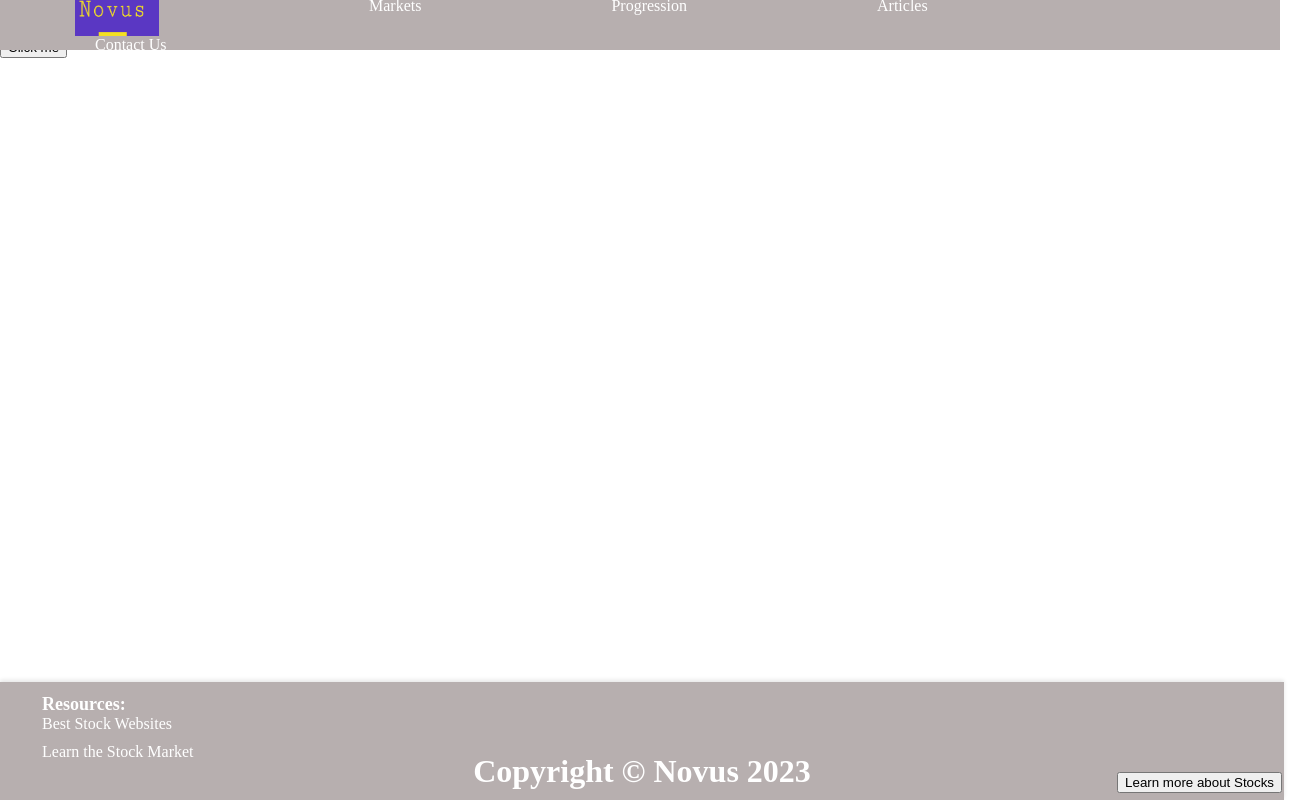
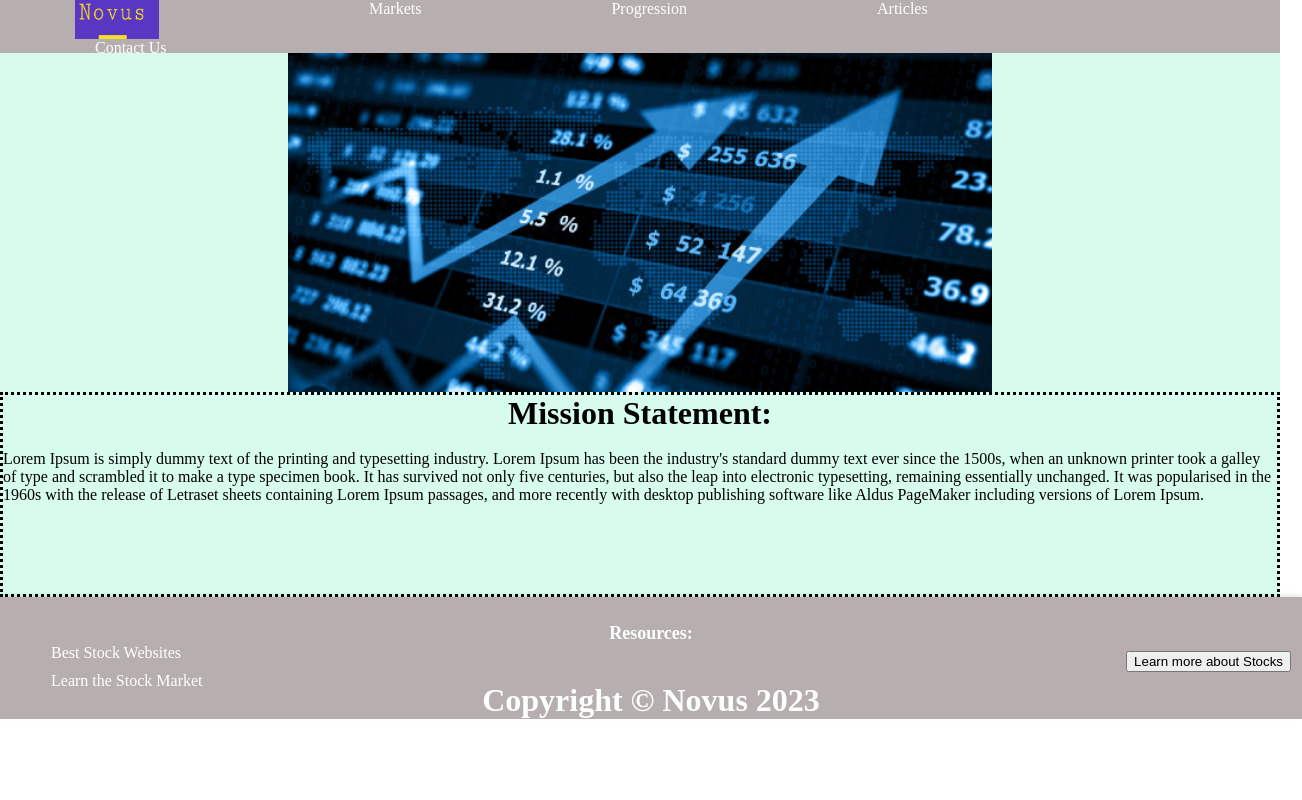
Before and after one commit to RBiju12/Novus, a React (Create React App) app in the folder frontend/: page / in a window 1280 px wide. Shown: the whole page, 1302 px wide, since content can reach past the window. Built offline with nearby package versions, Linux system fonts and the light colour scheme.

Commit message:
Created basic home and contact page

```diff
--- a/frontend/src/components/footer.js
+++ b/frontend/src/components/footer.js
@@ -13,7 +13,7 @@
             console.error('Error fetching endpoint', err)
         })
         setComplete(true)
-        console.log(response.data)
+        console.log(response)
     }
 
 
@@ -25,7 +25,6 @@
     <footer className='footer'>
       <div className='footer-content'>
         <h1 className='footheader'>Resources:</h1>
-
         <ul>
           <li>
             <a href="https://site.financialmodelingprep.com/education/best-stock-research-websites">Best Stock Websites</a>
--- a/frontend/src/components/navbar.js
+++ b/frontend/src/components/navbar.js
@@ -5,6 +5,7 @@
 
 function Navbar() {
   return (
+    <div className='main-content'>
     <header>
       <nav className="navbar">
         <ul>
@@ -28,6 +29,7 @@
         </ul>
       </nav>
     </header>
+    </div>
   );
 }
 
--- a/frontend/src/components/styles.css
+++ b/frontend/src/components/styles.css
@@ -1,3 +1,7 @@
+.main-content {
+  padding-top: 53px; /* Adjust this value based on the height of your navbar */
+}
+
 /* Reset default margins and paddings for the whole page */
 body, h1, p, ul, li {
   margin: 0;
@@ -6,11 +10,15 @@
 
 /* Style for the navbar */
 .navbar {
-    background-color: #B7AFAF; /* Change this to your desired background color */
+  padding-top: 3px;
+  background-color: #B7AFAF;
   display: flex;
   justify-content: center;
   align-items: center;
-    height: 50px; /* Adjust the height as needed */
+  height: 50px;
+  position: sticky; /* Change from "fixed" to "sticky" */
+  top: 0; /* Stick to the top of the viewport */
+  z-index: 1; /* Add a z-index to ensure it appears above other content */
 }
 
 /* Style for the navbar links */
@@ -53,12 +61,12 @@
 
 
 .footer {
-    position: fixed;
   bottom: 0;
   width: 100%;
+  min-height: 100px; /* Set a minimum height for the footer */
   background-color: #B7AFAF;
   color: #fff;
-    padding: 2px;
+  padding: 11px;
   box-shadow: 0 -2px 4px rgba(0, 0, 0, 0.1);
 }
 
@@ -68,7 +76,7 @@
 }
 
 .footheader {
-    margin-top: 10px;
+  margin-top: 15px;
   font-size: 18px;
 }
 
@@ -97,7 +105,7 @@
   height: 1px;
 }
 
-  .automatebutton{
-    margin-bottom: 5px;
+.automatebutton {
+  margin-top: -50px;
   float: right;
 }
--- a/frontend/src/pages/Markets.js
+++ b/frontend/src/pages/Markets.js
@@ -1,6 +1,17 @@
+import './Novus.css'
+
 const Markets = () => {
     return(
-        <h1>Welcome to Markets Page</h1>
+        <>
+        <h1 className='markethead'>Welcome to Markets Page</h1>
+        <br></br>
+        <br></br>
+        <br></br>
+        <br></br>
+        <br></br>
+        <br></br>
+        <br></br>
+        </>
     )
 }
 
--- /dev/null
+++ b/frontend/src/pages/Novus.css
@@ -0,0 +1,38 @@
+.novushome{
+    display: block;
+    overflow: hidden;
+    margin-left: auto;
+    margin-right: auto;
+    width: 55%;
+    height: 60%;
+}
+
+.novushome img{
+width: 100%;
+  height: 100%;
+  object-fit: cover;
+  transition: filter 0.2s ease;
+}
+
+.novushome:hover img{
+    filter: grayscale(100%)
+}
+
+.container{
+    height: auto;
+    width: auto;
+    background-color: #D7FBEC;
+}
+
+.mission{
+    border-style: dotted;
+    border-color: rgb(0, 0, 0);
+}
+
+h1{
+    text-align: center;
+}
+
+.markethead{
+    font-size: 50px;
+}
--- a/frontend/src/pages/Novus.js
+++ b/frontend/src/pages/Novus.js
@@ -1,32 +1,43 @@
-import {useState, useEffect} from 'react'
-import axios from 'axios'
+import Home from './Home.png'
+import './Novus.css'
+const Novus = () => {
+    //const [data, setData] = useState([])
 
-const Novus = () => {
-    const [data, setData] = useState([])
-
-    useEffect(() => {
-        fetchData();
-    }, [])
+    // useEffect(() => {
+    //     fetchData();
+    // }, [])
 
 
-    const fetchData = async() => {
-        try{
-            const response = await axios.get('http://localhost:5000/')
-            setData(response.data)
-            console.log(response)
-        }
-        catch(err){
-            console.error("Error", err)
-        }
+    // const fetchData = async() => {
+    //     try{
+    //         const response = await axios.get('http://localhost:5000/')
+    //         setData(response.data)
+    //         console.log(response)
+    //     }
+    //     catch(err){
+    //         console.error("Error", err)
+    //     }
+    return(
+        <>
+            <div className='container'>
+                <div className='novushome'>
+                <img src={Home} className='novushome' alt='stockimg' />
+                </div>
+
+                <div className='mission'>
+                    <h1>Mission Statement:</h1>
+                    <br />
+                    <p>Lorem Ipsum is simply dummy text of the printing and typesetting industry. Lorem Ipsum has been the industry's standard dummy text ever since the 1500s, when an unknown printer took a galley of type and scrambled it to make a type specimen book. It has survived not only five centuries, but also the leap into electronic typesetting, remaining essentially unchanged. It was popularised in the 1960s with the release of Letraset sheets containing Lorem Ipsum passages, and more recently with desktop publishing software like Aldus PageMaker including versions of Lorem Ipsum.</p>
+                    <br></br>
+                    <br></br>
+                    <br></br>
+                    <br></br>
+                    <br></br>
+                </div>
+            </div>
+        </>
+    )
 
     }
-    return(
-        <>
-        <h1>Welcome to Novus page</h1>
-        <button onClick={fetchData}>Click me</button>
-        <p>{data.info}</p>
-        </>
-    )
-}
 
 export default Novus;
```
Also changed, not shown: frontend/src/pages/Home.png (added). Lines whose indentation alone changed are shown as unchanged.
